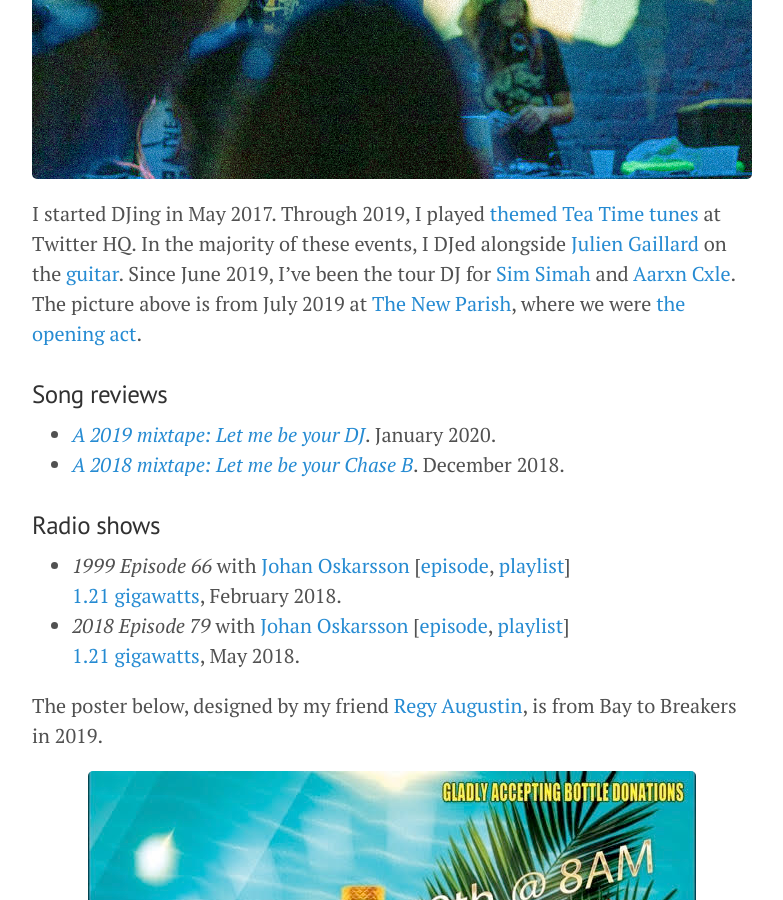
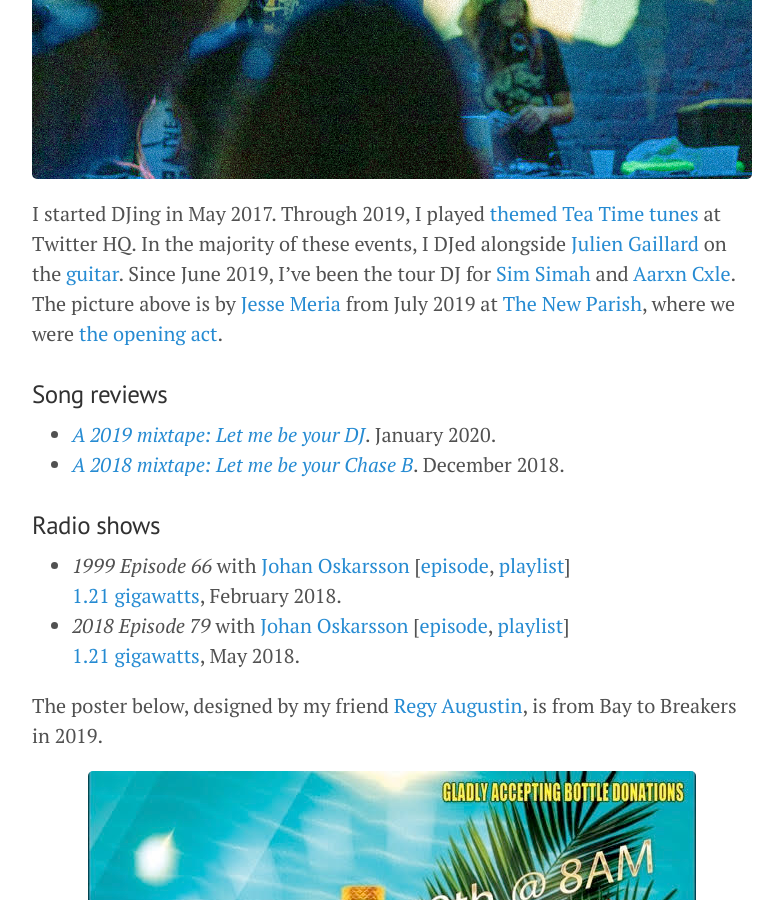
Before and after one commit to djpardis/djpardis.github.io, a Jekyll site: the page built from gigs.md, in a window 1280 px wide and 900 px high, scrolled down 421 px. Shown: the whole window, without its empty margins (248-1031 px from the left). Built offline with Jekyll 4.4.1, drawn with Linux system fonts in a browser that asks for light colours.

Commit message:
Fix wording

```diff
--- a/gigs.md
+++ b/gigs.md
@@ -6,7 +6,7 @@
 
 <img src="/files/pics/djing.jpg" alt="Sim Simah and Pardis Noorzad (aka DJ Pardis)" title="Sim Simah and Pardis Noorzad (aka DJ Pardis)">
 
-I started DJing in May 2017. Through 2019, I played <a href="https://vimeo.com/463652373" target="_blank">themed Tea Time tunes</a> at Twitter HQ. In the majority of these events, I DJed alongside <a href="https://www.linkedin.com/in/juliengaillard1/" target="_blank">Julien Gaillard</a> on the <a href="https://vimeo.com/463687716" target="_blank">guitar</a>. Since June 2019, I've been the tour DJ for <a href="https://open.spotify.com/artist/6rGjsK7JJpHkUTVtj2PPwf" target="_blank">Sim Simah</a> and <a href="https://open.spotify.com/artist/0gvTXbRp8PiAeztLTbbjdX" target="_blank">Aarxn Cxle</a>. The picture above is from July 2019 at <a href="https://www.thenewparish.com/" target="_blank">The New Parish</a>, where we were <a href="https://www.thenewparish.com/e/camron-62022556135/" target="_blank">the opening act</a>.
+I started DJing in May 2017. Through 2019, I played <a href="https://vimeo.com/463652373" target="_blank">themed Tea Time tunes</a> at Twitter HQ. In the majority of these events, I DJed alongside <a href="https://www.linkedin.com/in/juliengaillard1/" target="_blank">Julien Gaillard</a> on the <a href="https://vimeo.com/463687716" target="_blank">guitar</a>. Since June 2019, I've been the tour DJ for <a href="https://open.spotify.com/artist/6rGjsK7JJpHkUTVtj2PPwf" target="_blank">Sim Simah</a> and <a href="https://open.spotify.com/artist/0gvTXbRp8PiAeztLTbbjdX" target="_blank">Aarxn Cxle</a>. The picture above is by <a href="https://www.instagram.com/meria.agency/?hl=ne" target="_blank">Jesse Meria</a> from July 2019 at <a href="https://www.thenewparish.com/" target="_blank">The New Parish</a>, where we were <a href="https://www.thenewparish.com/e/camron-62022556135/" target="_blank">the opening act</a>.
 
 ### Song reviews
 
```
